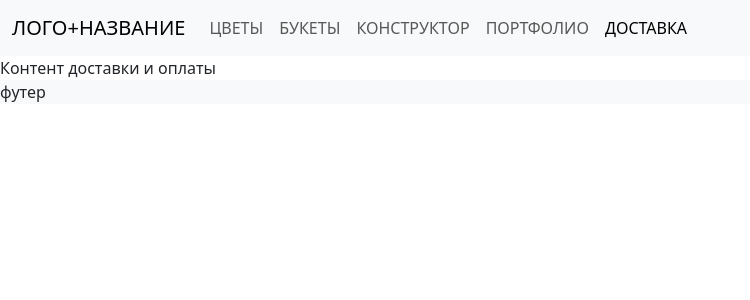
After one commit to abaz47/flowerstore, a Django app: page /delivery in a window 1280 px wide. The commit adds this page. Shown: the top 300 px of the page, without its empty margins (0-750 px from the left). Run offline with Django 4.2, Linux system fonts and the light colour scheme.

Commit message:
add delivery page

```diff
--- a/backend/flowers/urls.py
+++ b/backend/flowers/urls.py
@@ -1,6 +1,6 @@
 from django.urls import path
 
-from .views import bouquets, constructor, index, portfolio, showcase
+from .views import bouquets, constructor, delivery, index, portfolio, showcase
 
 app_name = 'flowers'
 
@@ -10,4 +10,5 @@ urlpatterns = [
     path('bouquets', bouquets, name='bouquets'),
     path('constructor', constructor, name='constructor'),
     path('portfolio', portfolio, name='portfolio'),
+    path('delivery', delivery, name='delivery'),
 ]
--- a/backend/flowers/views.py
+++ b/backend/flowers/views.py
@@ -34,3 +34,10 @@ def portfolio(request):
         request,
         'portfolio.html'
     )
+
+
+def delivery(request):
+    return render(
+        request,
+        'delivery.html'
+    )
--- /dev/null
+++ b/backend/templates/delivery.html
@@ -0,0 +1,6 @@
+{% extends 'base.html' %}
+{% load static %}
+
+{% block title %}Доставка и оплата{% endblock %}
+
+{% block content %}Контент доставки и оплаты{% endblock %}
--- a/backend/templates/includes/header.html
+++ b/backend/templates/includes/header.html
@@ -13,7 +13,7 @@
                     <a
                         class="
                             nav-link
-                        {% if view_name  == 'flowers:showcase' %} active{% endif %}
+                            {% if view_name  == 'flowers:showcase' %}active{% endif %}
                             "
                         href="{% url 'flowers:showcase' %}"
                         >
@@ -24,7 +24,7 @@
                     <a
                         class="
                             nav-link
-                        {% if view_name  == 'flowers:bouquets' %} active {% endif %}
+                            {% if view_name  == 'flowers:bouquets' %}active{% endif %}
                             "
                         href="{% url 'flowers:bouquets' %}"
                         >
@@ -35,7 +35,7 @@
                     <a
                         class="
                             nav-link
-                        {% if view_name  == 'flowers:constructor' %} active {% endif %}
+                            {% if view_name  == 'flowers:constructor' %}active{% endif %}
                             "
                         href="{% url 'flowers:constructor' %}"
                         >
@@ -46,13 +46,24 @@
                     <a
                         class="
                             nav-link
-                        {% if view_name  == 'flowers:portfolio' %} active {% endif %}
+                            {% if view_name  == 'flowers:portfolio' %}active{% endif %}
                             "
                         href="{% url 'flowers:portfolio' %}"
                         >
                     ПОРТФОЛИО
                     </a>
                 </li>
+                <li class="nav-item">
+                    <a
+                        class="
+                            nav-link
+                            {% if view_name  == 'flowers:delivery' %}active{% endif %}
+                            "
+                        href="{% url 'flowers:delivery' %}"
+                        >
+                    ДОСТАВКА
+                    </a>
+                </li>
             </ul>
         {% endwith %}
     </div>
```
Lines whose indentation alone changed are shown as unchanged.
